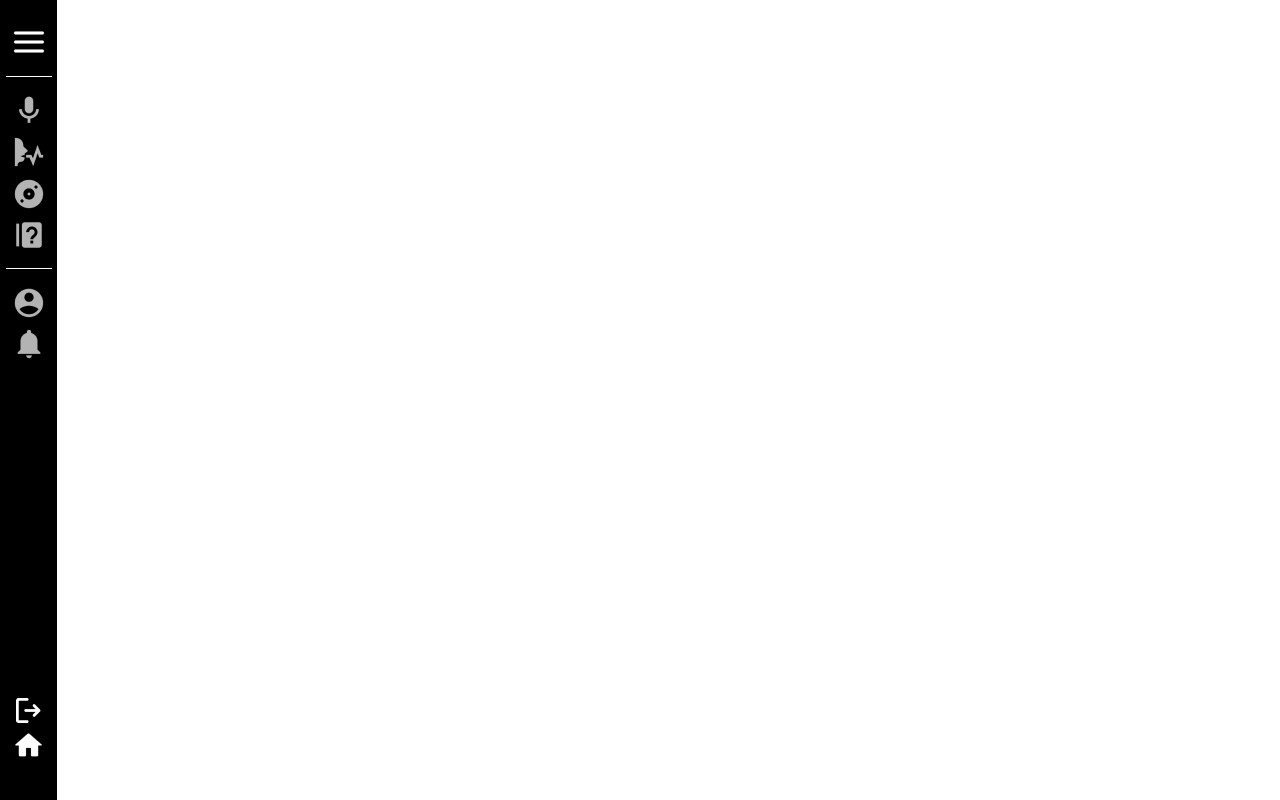
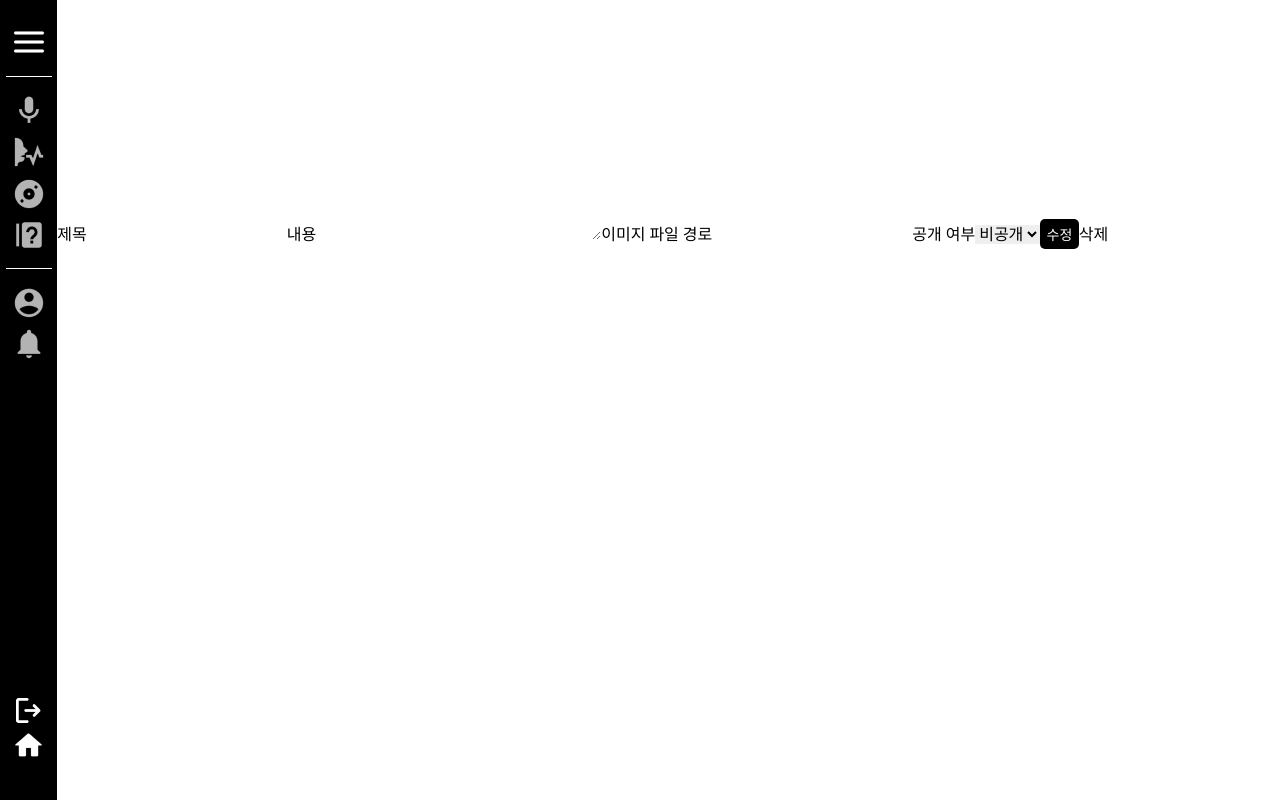
Before and after one commit to yuj1818/Sorimaeul, a React (Vite) app in the folder Front/: page /cover/edit/1 in a window 1280 px wide. Built offline with nearby package versions, Linux system fonts and the light colour scheme; no server answers; a web font is replaced by a local one.

Commit message:
feat: ai-cover 게시(수정) api 기능 연결 완료

```diff
--- a/Front/src/components/aiCover/CoverForm.tsx
+++ b/Front/src/components/aiCover/CoverForm.tsx
@@ -1,19 +1,27 @@
-import React, { useState } from "react";
+import React, { useEffect, useState } from "react";
 import { Button } from "../common/Button";
 import { CoverUpdateInterface } from "./CoverInterface";
 
 interface Props {
   isEdit: boolean;
+  initialData?: CoverUpdateInterface;
   onSubmit: (data: CoverUpdateInterface) => void;
 }
 
-const CoverForm: React.FC<Props> = ({ isEdit, onSubmit }) => {
+const CoverForm: React.FC<Props> = ({ isEdit, initialData, onSubmit }) => {
   const [data, setData] = useState<CoverUpdateInterface>({
     coverName: "",
     coverDetail: "",
     thumbnailPath: "",
     isPublic: false,
   });
+
+  // 초기 데이터 설정
+  useEffect(() => {
+    if (initialData) {
+      setData(initialData);
+    }
+  }, [initialData]);
 
   const handleChange = (
     e: React.ChangeEvent<HTMLInputElement | HTMLTextAreaElement  | HTMLSelectElement>
@@ -33,8 +41,10 @@ const CoverForm: React.FC<Props> = ({ isEdit, onSubmit }) => {
       <input type="text" id="coverName" name="coverName" value={data.coverName} onChange={handleChange} />
       <label htmlFor="coverDetail">내용</label>
       <textarea id="coverDetail" name="coverDetail" value={data.coverDetail} onChange={handleChange} cols={30} rows={10}></textarea>
+      <label htmlFor="thumbnailPath">이미지 파일 경로</label>
+      <input type="text" id="thumbnailPath" name="thumbnailPath" value={data.thumbnailPath} onChange={handleChange}/>
       <label htmlFor="isPublic">공개 여부</label>
-      <select id="isPublic" name="isPublic" value={data.isPublic.toString()} onChange={handleChange}>
+      <select id="isPublic" name="isPublic" value={data.isPublic?.toString()} onChange={handleChange}>
         <option value="true">공개</option>
         <option value="false">비공개</option>
       </select>
--- a/Front/src/pages/aiCover/CoverResultPage.tsx
+++ b/Front/src/pages/aiCover/CoverResultPage.tsx
@@ -1,11 +1,12 @@
 import React, { useState } from "react";
-import { useParams } from "react-router-dom";
+import { useNavigate, useParams } from "react-router-dom";
 import CoverForm from "../../components/aiCover/CoverForm";
 import { CoverUpdateInterface } from "../../components/aiCover/CoverInterface";
 import { updateCover } from "../../utils/coverAPI";
 
 
 const CoverResultPage: React.FC = () => {
+  const navigate = useNavigate();
   const params = useParams();
   const [data, setData] = useState<CoverUpdateInterface | null>(null);
 
@@ -16,6 +17,7 @@ const CoverResultPage: React.FC = () => {
       if (params.id) {
         const data = await updateCover(params.id, formData);
         setData(data);
+        navigate(`/cover`);
       }
     } catch (error) {
       console.error(error); // 에러 처리
--- a/Front/src/pages/aiCover/CoverUpdatePage.tsx
+++ b/Front/src/pages/aiCover/CoverUpdatePage.tsx
@@ -1,15 +1,22 @@
-import { useEffect } from "react";
-import { useParams } from "react-router-dom"
+import { useEffect, useState } from "react";
+import { useNavigate, useParams } from "react-router-dom"
+import { CoverDetailInterface, CoverUpdateInterface } from "../../components/aiCover/CoverInterface";
+import { getCover, updateCover } from "../../utils/coverAPI";
+import CoverForm from "../../components/aiCover/CoverForm";
 
 
 const CoverUpdatePage: React.FC = () => {
+  const navigate = useNavigate();
   const params = useParams();
+  const [data, setData] = useState<CoverUpdateInterface | null>(null);
 
   useEffect(() => {
     (async () => {
       try {
         if (params.id) {
           // 게시글 정보 불러오기
+          const data = await getCover(params.id);
+          setData(data);
         }
       } catch (error) {
         console.error("게시글 데이터를 불러오는데 실패했습니다.", error);
@@ -17,8 +24,22 @@ const CoverUpdatePage: React.FC = () => {
     }) ();
   }, [params.id]);
 
+  const handleSubmit = async (formData: CoverUpdateInterface) => {
+    try {
+      // API 호출
+      if (params.id) {
+        const data = await updateCover(params.id, formData);
+        setData(data);
+        navigate(`/cover/${params.id}`);
+      }
+    } catch (error) {
+      console.error(error); // 에러 처리
+    }
+  };
+
   return (
     <>
+      {data && <CoverForm isEdit={true} initialData={data} onSubmit={handleSubmit}></CoverForm>}
     </>
   )
 }
--- a/Front/src/utils/coverAPI.ts
+++ b/Front/src/utils/coverAPI.ts
@@ -37,7 +37,7 @@ export const getCover = async (coverCode: string) => {
 
 // AI 커버 게시(수정)
 export const updateCover =async (coverCode: string, edit: CoverUpdateInterface) => {
-  return API.patch(`cover/${coverCode}`, edit)
+  return API.patch(`cover/board/${coverCode}`, edit)
   .then((res) => {
     return res.data;
   })
```
